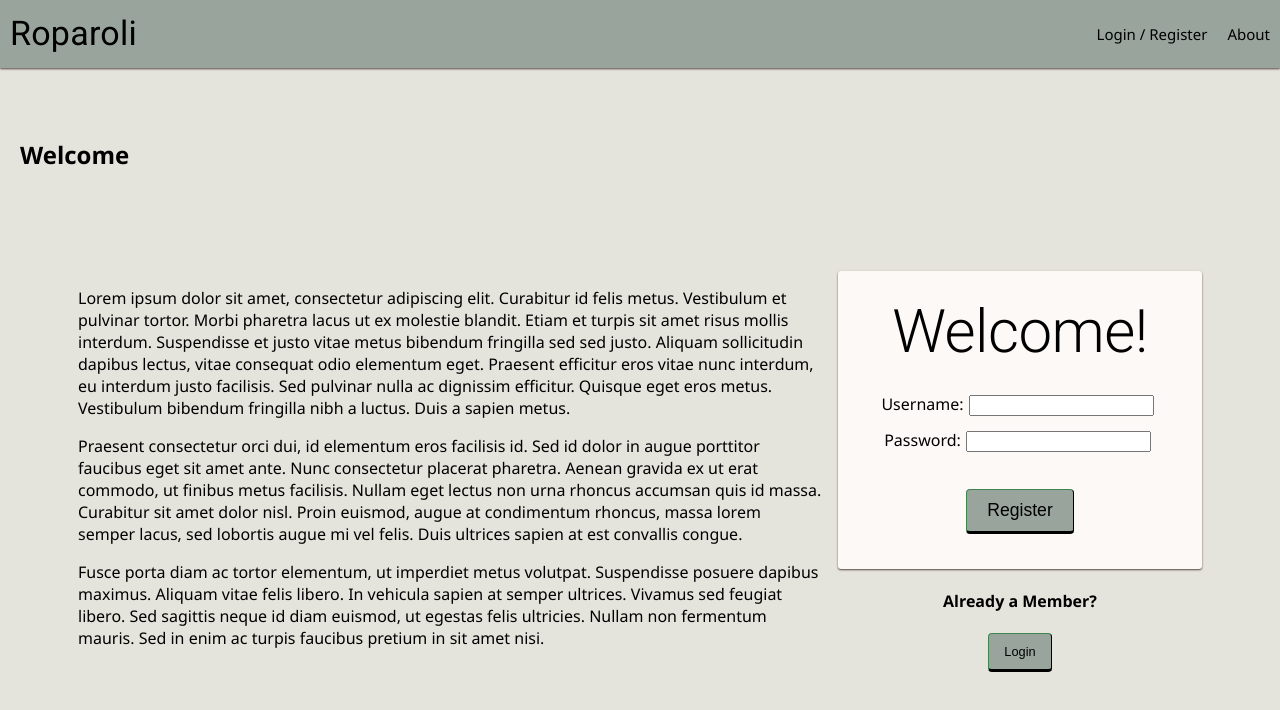
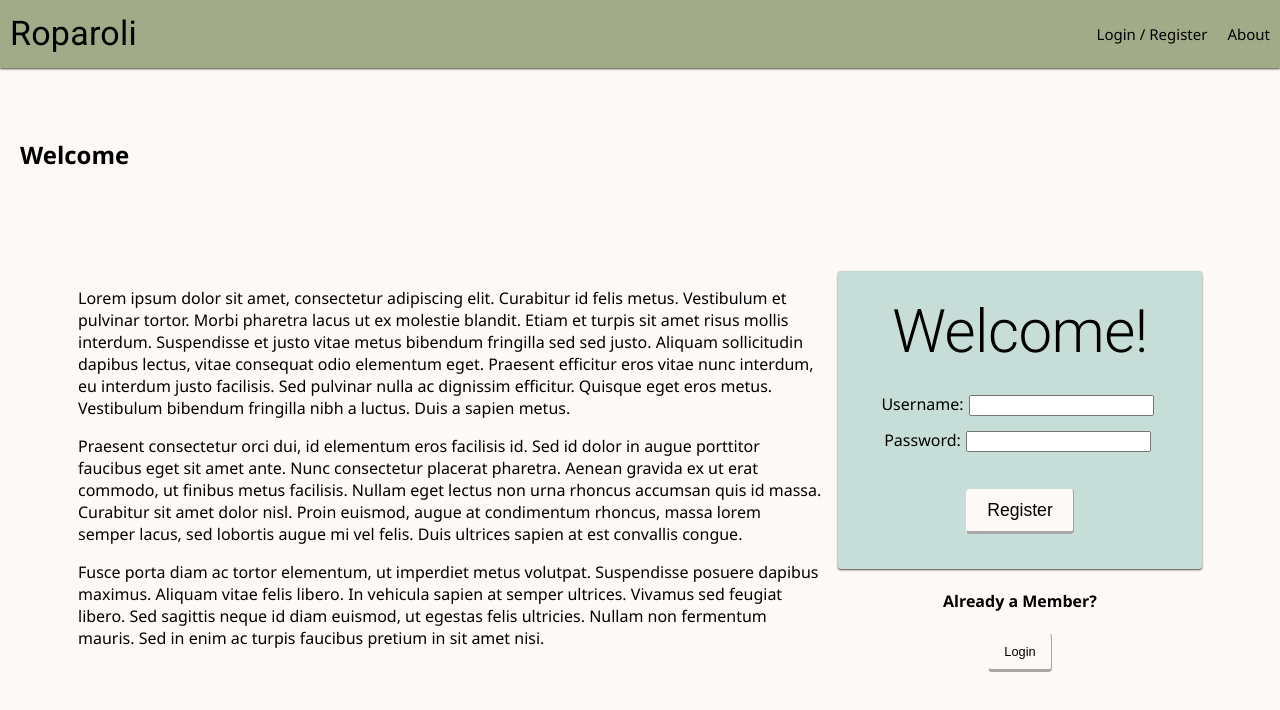
Before and after one commit to Lis-Stets/prime-solo-project, a React (Create React App) app: page /user#/home in a window 1280 px wide. Shown: the top 710 px of the page. Built offline with nearby package versions, Linux system fonts and the light colour scheme; no server answers.

Commit message:
progess on coloscheme update

```diff
--- a/src/components/App/App.css
+++ b/src/components/App/App.css
@@ -7,7 +7,7 @@ body,
 body {
   font-family: 'Segoe UI', Tahoma, Geneva, Verdana, sans-serif;
   margin: 0px;
-  background-color: #E4E3DC;
+  background-color: #FDF9F7;
 }
 
 img {
@@ -30,10 +30,10 @@ Button
 .btn {
   display: inline-block;
   padding: 10px 20px;
-  border-color: #17301C;
+  border-color: #FDF9F7;
   border-width: 1px 1px 3px;
   border-radius: 4px;
-  background-color: #99A49C;
+  background-color: #FDF9F7;
   color: #000000;
   font-size: 1.1rem;
   outline: 0;
@@ -73,8 +73,8 @@ Button
 
 .btn_asLink:hover {
   background-color: transparent;
-  border-color: #554640;
-  color: #554640;
+  border-color: #A2AB87;
+  color: #A2AB87;
 }
 
 /* --------------------------------------------------------------------------------
@@ -102,7 +102,7 @@ Form Treatment
   max-width: 100%;
   padding: 25px;
   margin: 0 auto 20px;
-  background-color: #FDF9F7;
+  background-color: #C7DDD8;
   border-radius: 3px;
   box-shadow: 0 1px 2px #554640;
 }
--- a/src/components/App/App.jsx
+++ b/src/components/App/App.jsx
@@ -30,10 +30,10 @@ import { colors } from '@mui/material';
 const theme = createTheme({
   palette: {
     primary: {
-      main: '#F2D360',
+      main: '#17301C',
     },
     secondary: {
-      main: '#5E6973',
+      main: '#C7DDD8',
     },
   },
 });
--- a/src/components/BinCard/BinCard.jsx
+++ b/src/components/BinCard/BinCard.jsx
@@ -39,7 +39,7 @@ function BinCard({bin}) {
   const card = (
     <React.Fragment>
       <CardContent>
-        <Button align='center' color='secondary' onClick={ () => openBin(bin.id)}>{bin.name}</Button>
+        <Button align='center' color='primary' onClick={ () => openBin(bin.id)}>{bin.name}</Button>
       </CardContent>
     </React.Fragment>
   );
--- a/src/components/ClosetBinView/ClosetBinView.css
+++ b/src/components/ClosetBinView/ClosetBinView.css
@@ -11,6 +11,7 @@ body {
   margin-right: 25%;
   border-radius: 20%;
   background-color: #5B8793;
+  box-shadow: 0 1px 2px #554640;
   color: white;
 }
 
--- a/src/components/ClosetCard/ClosetCard.jsx
+++ b/src/components/ClosetCard/ClosetCard.jsx
@@ -39,7 +39,7 @@ function ClosetCard({closet}) {
   const card = (
     <React.Fragment>
       <CardContent>
-        <Button align='center' color='secondary' onClick={ () => openCloset(closet.id)}>{closet.name}'s Closet</Button>
+        <Button align='center' color='primary' onClick={ () => openCloset(closet.id)}>{closet.name}'s Closet</Button>
       </CardContent>
     </React.Fragment>
   );
--- a/src/components/HomePage/HomePage.css
+++ b/src/components/HomePage/HomePage.css
@@ -11,7 +11,8 @@ body {
   margin-right: 25%;
   margin-bottom: 5px;
   border-radius: 20%;
-  background-color: #7A4419;
+  background-color: #A2AB87;
+  box-shadow: 0 1px 2px #554640;
   color: black;
 }
 .grid {
--- a/src/components/Nav/Nav.css
+++ b/src/components/Nav/Nav.css
@@ -5,7 +5,7 @@
   align-items: center;
 
   margin: 0 0 30px;
-  background-color: #99A49C;
+  background-color: #A2AB87;
   overflow: hidden;
   box-shadow: 0 1px 2px #554640;
 
@@ -26,7 +26,7 @@
 .navLink {
   display: inline-block;
   color: #000000;
-  background-color: #99A49C;
+  background-color: #A2AB87;
   text-align: center;
   padding: 24px 10px;
   text-decoration: none;
```
